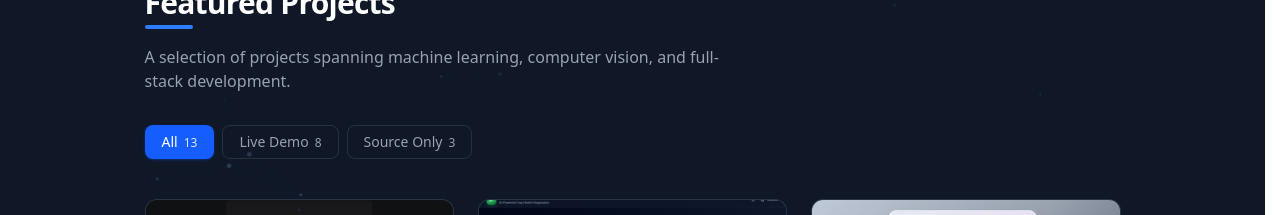
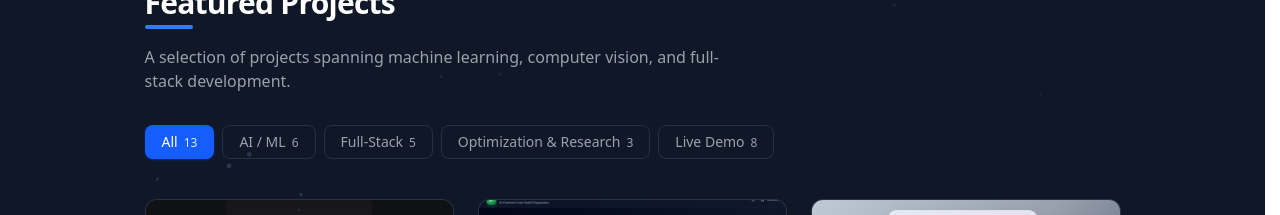
Before and after one commit to JIhushiru/portfolio, a React (Vite) app in the folder frontend/: page / in a window 1280 px wide. Shown: the part 3420-3635 px from the top of the page. Built offline with nearby package versions, Linux system fonts and the light colour scheme.

Commit message:
feat: add project category filters

```diff
--- a/frontend/src/constants/Constants.tsx
+++ b/frontend/src/constants/Constants.tsx
@@ -81,6 +81,7 @@ export const projects = [
     title: 'AI Career Transition Planner',
     description: 'Hybrid AI meta-model that analyzes resumes, recommends career paths across 185 roles using Dijkstra-based pathfinding, and generates personalized learning roadmaps with skill gap analysis.',
     tech: ['Next.js', 'FastAPI', 'Gemini', 'SpaCy', 'Docker'],
+    categories: ['ai-ml'],
     link: 'https://ai-career-transition-planner.vercel.app',
     source: 'https://github.com/JIhushiru/ai-career-transition-planner',
     screenshot: '/ai-career-transition-planner.png',
@@ -89,6 +90,7 @@ export const projects = [
     title: 'Plant Disease Vision',
     description: 'Computer vision system that identifies crop diseases from leaf photos. Uses EfficientNet-B0 fine-tuned on PlantVillage dataset with CLIP-based input validation, covering 38 disease classes across 14 crops.',
     tech: ['PyTorch', 'FastAPI', 'React', 'CLIP', 'Docker'],
+    categories: ['ai-ml'],
     link: 'https://plant-disease-vision.vercel.app/',
     source: 'https://github.com/JIhushiru/plant-disease-vision',
     screenshot: '/screenshot_pdv.png',
@@ -97,6 +99,7 @@ export const projects = [
     title: 'SmartDoc AI: Document Classifier',
     description: 'AI-powered tool using OpenAI embeddings to classify documents (PDFs, Word, images), with feedback loop and retraining capabilities.',
     tech: ['OpenAI', 'Python', 'NLP', 'Embeddings'],
+    categories: ['ai-ml'],
     link: 'https://smartdoc-ai-jer.vercel.app/',
     source: 'https://github.com/JIhushiru/smartdoc-ai',
     screenshot: '/screenshot_sdoc.png',
@@ -105,6 +108,7 @@ export const projects = [
     title: 'JapCharQuiz: Japanese Character Quiz',
     description: 'Interactive web app for learning hiragana and katakana. Features multiple quiz modes, real-time score and streak tracking, and persistent high scores via local storage.',
     tech: ['React', 'TypeScript', 'Vite'],
+    categories: ['full-stack'],
     link: 'https://jap-char-game.vercel.app/',
     source: 'https://github.com/JIhushiru/JapCharQuiz',
     screenshot: '/screenshot_jcq.png',
@@ -113,6 +117,7 @@ export const projects = [
     title: 'Job Tracker: Application Organizer',
     description: 'Lightweight tool for tracking job applications, updating statuses, and visualizing progress in the job hunt.',
     tech: ['React', 'LocalStorage', 'JavaScript'],
+    categories: ['full-stack'],
     link: 'https://job-tracker-api-5v85.vercel.app/',
     source: 'https://github.com/JIhushiru/job-tracker-api',
     screenshot: '/screenshot_jt.png',
@@ -122,6 +127,7 @@ export const projects = [
     title: 'Geospatial Machine Learning for Predicting Banana Yield in the Philippines Under Climate Uncertainty',
     description: 'Research project using six machine learning models to forecast banana yield gaps under climate scenarios. Cubist model outperformed others.',
     tech: ['Machine Learning', 'Geospatial', 'Climate Data'],
+    categories: ['ai-ml', 'research'],
     link: 'https://amat-sp.vercel.app/',
     source: 'https://github.com/JIhushiru/AMAT-sp',
     screenshot: '/screenshot_geo.png',
@@ -130,6 +136,7 @@ export const projects = [
     title: 'UPLB Tour Route Optimizer',
     description: 'Used QGIS and Python to solve a Traveling Salesman Problem (TSP) for optimizing tour routes around the University of the Philippines Los Baños campus.',
     tech: ['Python', 'QGIS', 'TSP'],
+    categories: ['research'],
     link: 'https://uplb-tsp-tour.vercel.app/',
     source: 'https://github.com/JIhushiru/UPLB-TSP-tour',
     screenshot: '/screenshot_tsp.png',
@@ -138,6 +145,7 @@ export const projects = [
     title: 'ReviewNotes: Private Knowledge Base',
     description: 'Personal knowledge management platform for organizing and reviewing study notes. Covers system design, machine learning, security, and more with a clean dark-mode interface.',
     tech: ['Next.js', 'React', 'TypeScript', 'Firebase'],
+    categories: ['full-stack'],
     link: 'https://review-notes-jhra.vercel.app/',
     source: 'https://github.com/JIhushiru/review',
     screenshot: '/screenshot_review.png',
@@ -147,6 +155,7 @@ export const projects = [
     title: 'DispatchPilot: AI Operations Intelligence for Last-Mile Delivery',
     description: 'Simulates a Metro Manila courier fleet with live GPS tracking, real-time anomaly monitoring, and an LLM copilot (Anthropic tool-use agent) that investigates delays and drafts customer updates — backed by a gradient-boosting model predicting late-delivery risk in real time (ROC-AUC 0.92) through a FastAPI + Next.js dashboard.',
     tech: ['Next.js', 'FastAPI', 'Anthropic Claude', 'Scikit-learn', 'WebSockets', 'Docker'],
+    categories: ['ai-ml'],
     link: '',
     source: 'https://github.com/JIhushiru/dispatchpilot',
     screenshots: ['/screenshot_dp_dashboard.png', '/screenshot_dp_copilot.png', '/screenshot_dp_calibration.png'],
@@ -155,6 +164,7 @@ export const projects = [
     title: 'Predictive Maintenance for Industrial Equipment',
     description: 'End-to-end project predicting Remaining Useful Life (RUL) of machinery using time series sensor data. Built a full-stack ML pipeline with real-time visualization, batch predictions, and risk alerts.',
     tech: ['Time Series', 'Machine Learning', 'Streamlit', 'Scikit-learn'],
+    categories: ['ai-ml'],
     link: '',
     source: 'https://github.com/JIhushiru/predx',
     screenshot: '/screenshot_predx.png',
@@ -163,6 +173,7 @@ export const projects = [
     title: 'Student Organization Management System',
     description: 'Database-backed system with UI for managing student organization members, roles, payments, and generating reports.',
     tech: ['Python', 'MariaDB', 'CRUD'],
+    categories: ['full-stack'],
     link: '',
     source: 'https://github.com/JIhushiru/Student-Organization-Management-System',
     screenshot: '/screenshot_soms.png',
@@ -171,6 +182,7 @@ export const projects = [
     title: 'Harvesty: Agricultural E-Commerce Platform',
     description: 'Developed a full-stack farm-to-table web app connecting farmers and consumers. Includes product listings, admin tools, and order tracking.',
     tech: ['MongoDB', 'ExpressJS', 'React', 'NodeJS'],
+    categories: ['full-stack'],
     link: '',
     source: '',
     screenshot: '/screenshot_harvesty.png',
@@ -179,6 +191,7 @@ export const projects = [
     title: 'Study Time Optimizer for UPLB Students',
     description: 'Applied the steepest descent method to analyze and improve study time efficiency for Applied Mathematics students.',
     tech: ['Python', 'Optimization', 'Steepest Descent'],
+    categories: ['research'],
     link: '',
     source: '',
     screenshot: '/screenshot_st.png',
--- a/frontend/src/sections/Projects.tsx
+++ b/frontend/src/sections/Projects.tsx
@@ -12,6 +12,7 @@ type Project = {
   screenshot?: string;
   screenshots?: string[];
   noZoom?: boolean;
+  categories?: string[];
 };
 
 type Props = {
@@ -19,12 +20,14 @@ type Props = {
   projects: Project[];
 };
 
-type Filter = 'all' | 'live' | 'source';
+type Filter = 'all' | 'ai-ml' | 'full-stack' | 'research' | 'live';
 
 const filterDefs: { key: Filter; label: string }[] = [
   { key: 'all', label: 'All' },
+  { key: 'ai-ml', label: 'AI / ML' },
+  { key: 'full-stack', label: 'Full-Stack' },
+  { key: 'research', label: 'Optimization & Research' },
   { key: 'live', label: 'Live Demo' },
-  { key: 'source', label: 'Source Only' },
 ];
 
 function CardImage({ project, isDarkMode }: { project: Project; isDarkMode: boolean }) {
@@ -115,16 +118,14 @@ export default function Projects({ isDarkMode, projects }: Props) {
   const gridRef = useScrollReveal<HTMLDivElement>(0.05);
 
   const filterFn = (key: Filter) => (p: Project) => {
-    if (key === 'live') return p.link && p.link.trim() !== '';
-    if (key === 'source') return (!p.link || p.link.trim() === '') && p.source && p.source.trim() !== '';
-    return true;
+    if (key === 'all') return true;
+    if (key === 'live') return !!(p.link && p.link.trim() !== '');
+    return p.categories?.includes(key) ?? false;
   };
 
-  const counts: Record<Filter, number> = {
-    all: projects.length,
-    live: projects.filter(filterFn('live')).length,
-    source: projects.filter(filterFn('source')).length,
-  };
+  const counts = Object.fromEntries(
+    filterDefs.map((f) => [f.key, projects.filter(filterFn(f.key)).length])
+  ) as Record<Filter, number>;
 
   const filtered = projects.filter(filterFn(activeFilter));
 
@@ -141,7 +142,7 @@ export default function Projects({ isDarkMode, projects }: Props) {
             A selection of projects spanning machine learning, computer vision, and full-stack development.
           </p>
 
-          <div className="flex gap-2 mb-10">
+          <div className="flex flex-wrap gap-2 mb-10">
             {filterDefs.map((f) => (
               <button
                 key={f.key}
```
